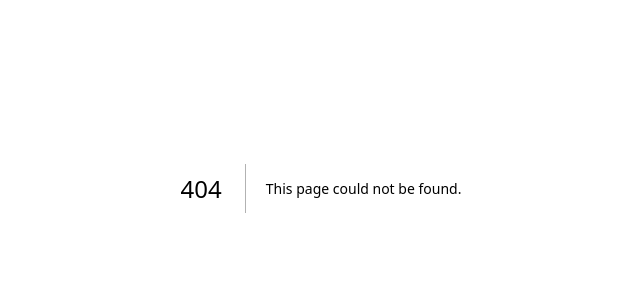
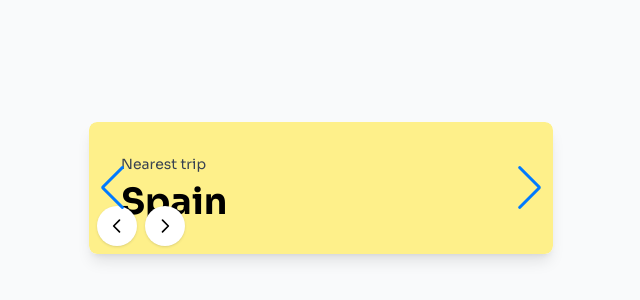
Before and after one commit to Lord-Aman/tripNext-frontend, a Next.js app: page /swiper in a window 1280 px wide. Before the commit this address had no page. Shown: the part 212-512 px from the top of the page, without its empty margins (319-959 px from the left). Built offline with nearby package versions, Linux system fonts and the light colour scheme.

Commit message:
Added swiper functionality

```diff
--- /dev/null
+++ b/app/swiper/page.jsx
@@ -0,0 +1,9 @@
+import TripSwiper from '@/components/TripSwiper/TripSwiper';
+
+export default function Home() {
+  return (
+    <div className="flex justify-center items-center h-screen bg-gray-50">
+      <TripSwiper />
+    </div>
+  );
+}
--- /dev/null
+++ b/components/TripSwiper/TripSwiper.jsx
@@ -0,0 +1,76 @@
+'use client';
+
+import { Swiper, SwiperSlide } from 'swiper/react';
+import 'swiper/css';
+import 'swiper/css/navigation';
+import { Navigation } from 'swiper/modules';
+
+const TripSwiper = () => {
+  return (
+    <div className="w-full max-w-lg mx-auto p-6">
+      <Swiper
+        modules={[Navigation]}
+        navigation
+        loop
+        className="rounded-lg shadow-lg overflow-hidden"
+      >
+        <SwiperSlide>
+          <div className="bg-yellow-200 p-8 rounded-lg">
+            <h3 className="text-sm text-gray-700 mb-2">Nearest trip</h3>
+            <h2 className="text-4xl font-bold text-black">Spain</h2>
+            <div className="absolute left-2 bottom-2 flex space-x-2">
+              <button className="w-10 h-10 flex items-center justify-center bg-white rounded-full shadow">
+                <svg
+                  xmlns="http://www.w3.org/2000/svg"
+                  fill="none"
+                  viewBox="0 0 24 24"
+                  strokeWidth={2}
+                  stroke="currentColor"
+                  className="w-5 h-5"
+                >
+                  <path
+                    strokeLinecap="round"
+                    strokeLinejoin="round"
+                    d="M15 19l-7-7 7-7"
+                  />
+                </svg>
+              </button>
+              <button className="w-10 h-10 flex items-center justify-center bg-white rounded-full shadow">
+                <svg
+                  xmlns="http://www.w3.org/2000/svg"
+                  fill="none"
+                  viewBox="0 0 24 24"
+                  strokeWidth={2}
+                  stroke="currentColor"
+                  className="w-5 h-5"
+                >
+                  <path
+                    strokeLinecap="round"
+                    strokeLinejoin="round"
+                    d="M9 5l7 7-7 7"
+                  />
+                </svg>
+              </button>
+            </div>
+          </div>
+        </SwiperSlide>
+
+        {/* Additional slides can be added here */}
+        <SwiperSlide>
+          <div className="bg-yellow-200 p-8 rounded-lg">
+            <h3 className="text-sm text-gray-700 mb-2">Nearest trip</h3>
+            <h2 className="text-4xl font-bold text-black">Italy</h2>
+          </div>
+        </SwiperSlide>
+        <SwiperSlide>
+          <div className="bg-yellow-200 p-8 rounded-lg">
+            <h3 className="text-sm text-gray-700 mb-2">Nearest trip</h3>
+            <h2 className="text-4xl font-bold text-black">France</h2>
+          </div>
+        </SwiperSlide>
+      </Swiper>
+    </div>
+  );
+};
+
+export default TripSwiper;
--- a/package.json
+++ b/package.json
@@ -20,7 +20,8 @@
     "react-dom": "^18",
     "react-icons": "^5.3.0",
     "react-leaflet": "^4.2.1",
-    "recharts": "^2.12.7"
+    "recharts": "^2.12.7",
+    "swiper": "^11.1.12"
   },
   "devDependencies": {
     "postcss": "^8",
```
Also changed, not shown: 1 other file (tests, documents, lock files or other folders).
